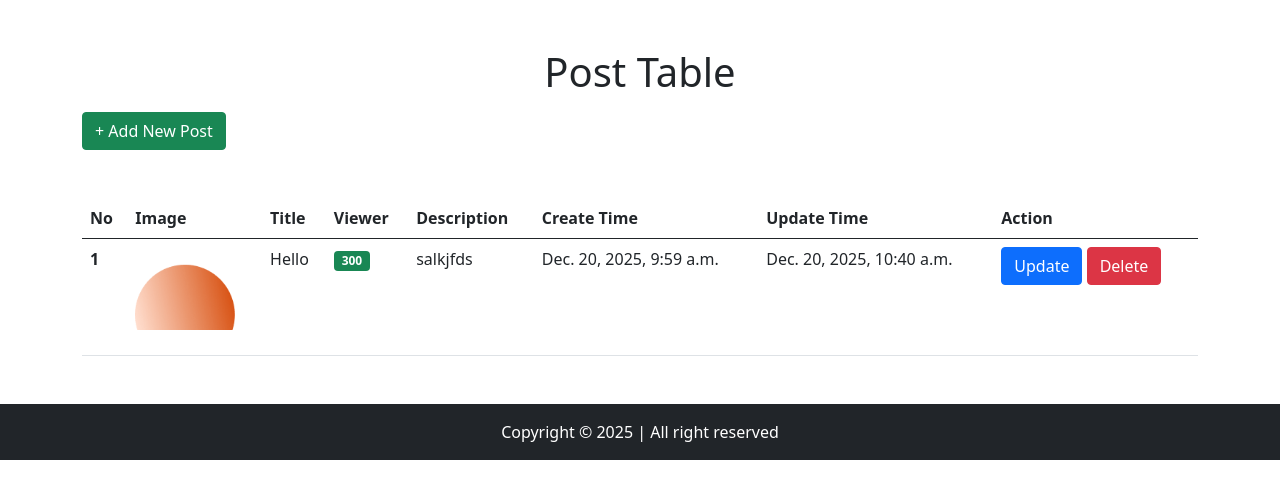
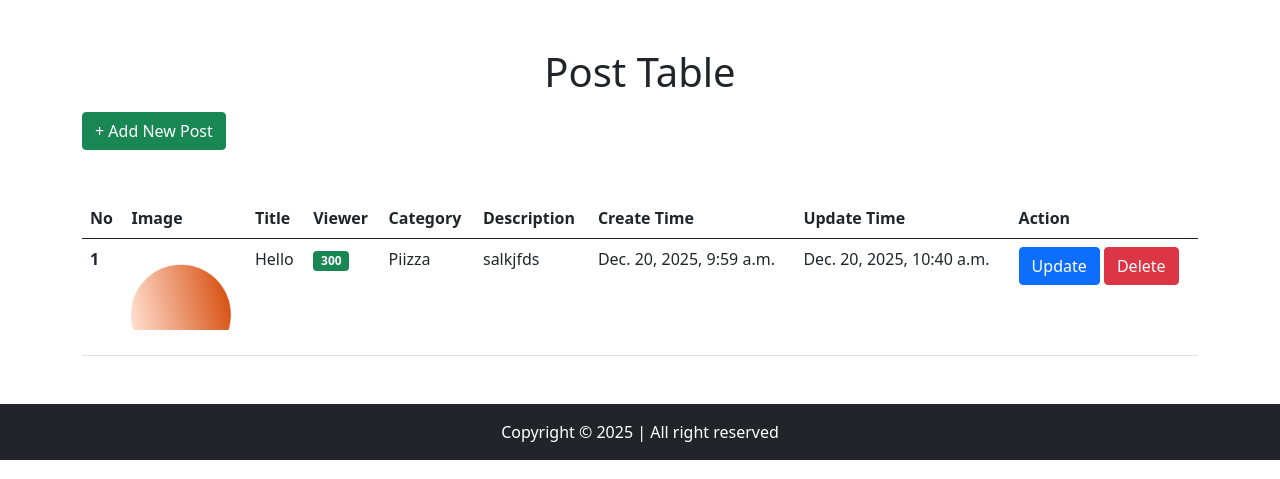
Before and after one commit to DANIEL-AVEIRO/Module-2-Blog-S-S-9-30, a Django app: page /post/list/ in a window 1280 px wide. Shown: the part 56-535 px from the top of the page. Run offline with Django 5.2, Linux system fonts and the light colour scheme; data comes from the database, SQL or seed files in the repository; both versions use the stored data as it was after the commit; parts of the project's set-up code (start-up, migrations or seed data) failed here and were passed over.

Commit message:
copy kuu

```diff
--- a/app/admin.py
+++ b/app/admin.py
@@ -2,3 +2,4 @@ from django.contrib import admin
 from app import models
 
 admin.site.register(models.PostModel)
+admin.site.register(models.CategoryModel)
--- a/app/models.py
+++ b/app/models.py
@@ -13,6 +13,7 @@ class PostModel(models.Model):
     title = models.CharField(max_length=50)
     description = models.TextField()
     image = models.ImageField(null=True, upload_to="posts/")
+    category = models.ForeignKey(CategoryModel, on_delete=models.CASCADE, null=True)
     viewer = models.IntegerField(default=0)
     created_at = models.DateTimeField(auto_now_add=True)
     updated_at = models.DateTimeField(auto_now=True)
--- a/app/views.py
+++ b/app/views.py
@@ -18,15 +18,22 @@ def post_list(request):
 
 def post_create(request):
     if request.method == "GET":
-        return render(request, "post_create.html")
+        categories = CategoryModel.objects.all()  # 1
+        context = {"categories": categories}  # 2
+        return render(request, "post_create.html", context)  # 3
     if request.method == "POST":
         title = request.POST.get("title")
         description = request.POST.get("description")
         viewer = request.POST.get("viewer")
         image = request.FILES.get("image")
+        category = request.POST.get("category")  # 4
 
         post = PostModel.objects.create(
-            title=title, description=description, viewer=viewer, image=image
+            title=title,
+            description=description,
+            viewer=viewer,
+            image=image,
+            category_id=category,  # 5
         )
         post.save()
         return redirect("/post/list/")
@@ -34,7 +41,8 @@ def post_create(request):
 
 def post_update(request, pk):
     post = PostModel.objects.get(id=pk)
-    context = {"post": post}
+    categories = CategoryModel.objects.all()  # 1
+    context = {"post": post, "categories": categories}
     if request.method == "GET":
         return render(request, "post_update.html", context)
 
@@ -43,9 +51,11 @@ def post_update(request, pk):
         description = request.POST.get("description")
         viewer = request.POST.get("viewer")
         image = request.FILES.get("image")
+        category = request.POST.get("category")
 
         post.title = title
         post.description = description
+        post.category_id = category
         if image:
             if post.image:
                 post.image.delete()
--- a/templates/post_list.html
+++ b/templates/post_list.html
@@ -15,6 +15,7 @@
             <th scope="col">Image</th>
             <th scope="col">Title</th>
             <th scope="col">Viewer</th>
+            <th scope="col">Category</th>
             <th scope="col">Description</th>
             <th scope="col">Create Time</th>
             <th scope="col">Update Time</th>
@@ -22,7 +23,7 @@
         </tr>
     </thead>
     <tbody>
-       {% for post in posts %}
+        {% for post in posts %}
         <tr>
             <th scope="row">{{ forloop.counter }}</th>
             <td>
@@ -34,6 +35,7 @@
             </td>
             <td>{{ post.title }}</td>
             <td><span class="badge bg-success">{{ post.viewer }}</span></td>
+            <td>{{ post.category.name }}</td>
             <td>{{ post.description }}</td>
             <td>{{ post.created_at }}</td>
             <td>{{ post.updated_at }}</td>
```
Also changed, not shown: templates/post_create.html (+8 -0 lines), templates/post_update.html (+8 -0 lines), app/migrations/0001_initial.py, app/migrations/0002_alter_postmodel_image.py (deleted), app/migrations/0003_categorymodel.py (deleted), db.sqlite3, media/posts/audio6.png (deleted), media/posts/bg-02.png (added), media/posts/burger.jpg (deleted).
